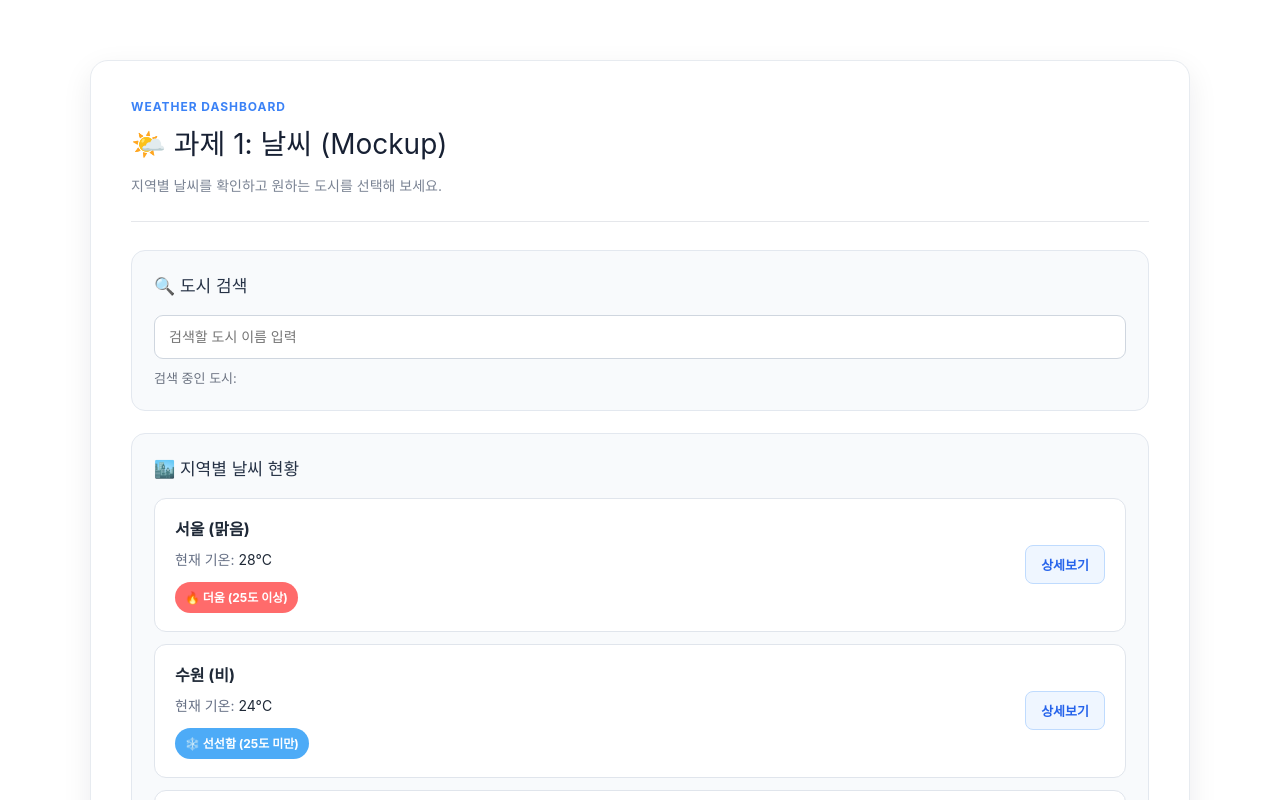
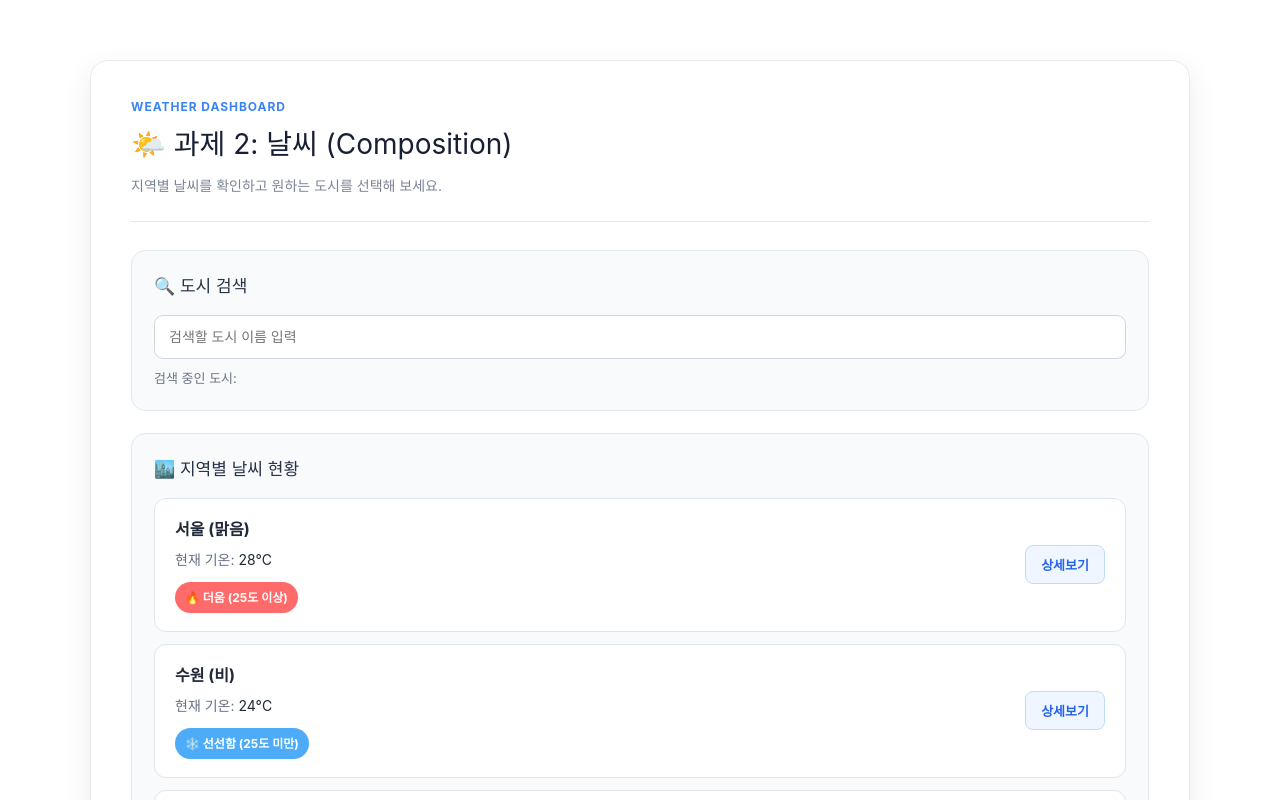
Before and after one commit to inseoKang/skala-vue, a Vue app: page / in a window 1280 px wide. Shown: the top 800 px of the page. Built offline with nearby package versions, Linux system fonts and the light colour scheme.

Commit message:
feat: render weather composition view
- WeatherCompositionView를 렌더링하도록 구성

```diff
--- a/src/App.vue
+++ b/src/App.vue
@@ -1,14 +1,16 @@
 <script setup>
 // import SampleOne from './components/practices/basic/SampleOne.vue'
 // import SampleTwo from './components/practices/basic/SampleTwo.vue'
-import WeatherHomeView from './views/WeatherHomeView.vue'
+// import WeatherHomeView from './views/WeatherHomeView.vue'
+import WeatherCompositionView from './views/WeatherCompositionView.vue'
 </script>
 
 <template>
   <div style="padding: 20px">
     <!-- <SampleOne /> -->
     <!-- <SampleTwo /> -->
-    <WeatherHomeView />
+    <!-- <WeatherHomeView /> -->
+    <WeatherCompositionView />
   </div>
 </template>
 
```
